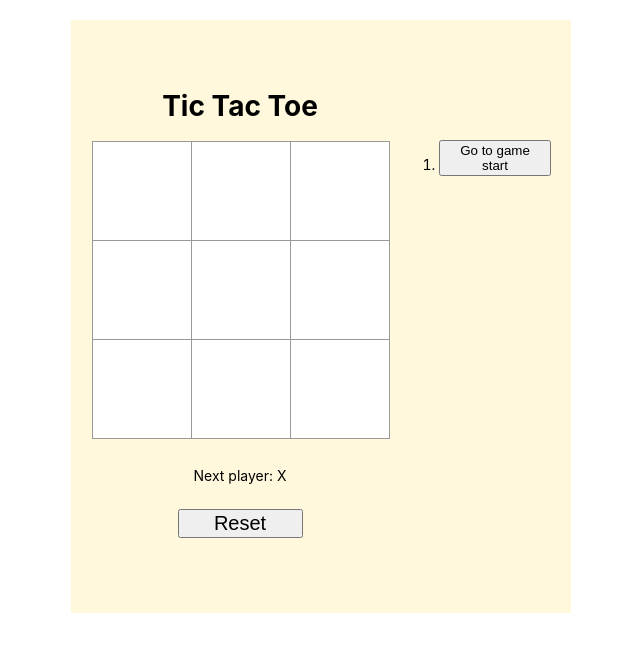
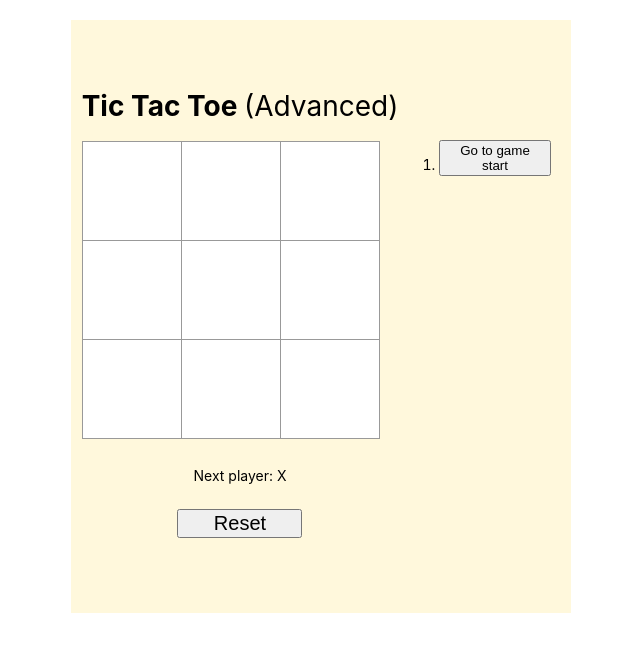
Before and after one commit to william-murphy-jr/tictactoe-tlm, a React (Create React App) app: page / in a window 1280 px wide. Shown: the top 652 px of the page, without its empty margins (319-959 px from the left). Built offline with nearby package versions, Linux system fonts and the light colour scheme.

Commit message:
added text to title

```diff
--- a/src/App.jsx
+++ b/src/App.jsx
@@ -117,7 +117,7 @@ class Game extends React.Component {
     return (
       <div className="game">
         <div className="game-board">
-          <h1 className="game-title">Tic Tac Toe</h1>
+          <h1 className="game-title">Tic Tac Toe <span style={{ fontWeight: 'lighter'}}>(Advanced)</span></h1>
           <Board
             squares={current.squares}
             handleClick={(i) => this.handleClick(i)}
```
